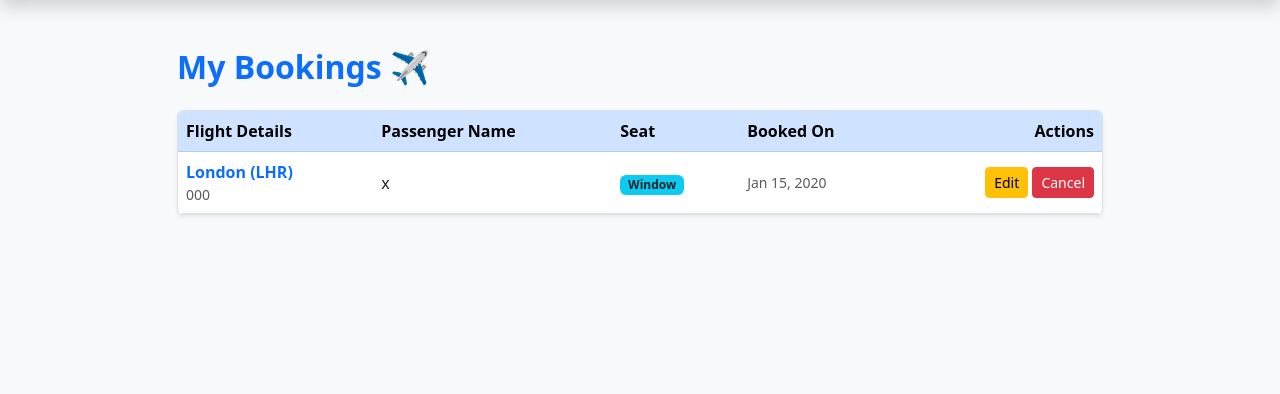
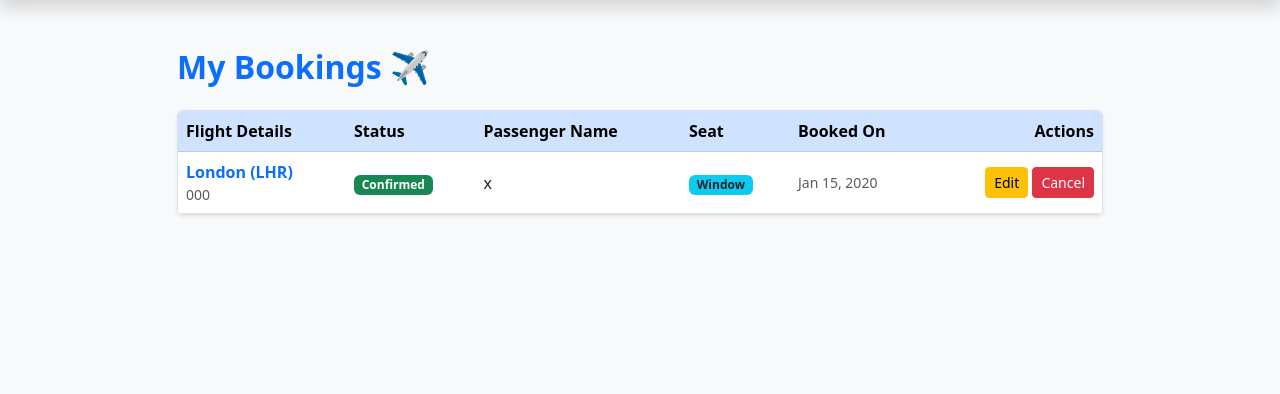
Before and after one commit to Saikou813/CloudHop, a Django app: page /my-bookings/ in a window 1280 px wide. Shown: the part 56-450 px from the top of the page. Run offline with Django 4.2, Linux system fonts and the light colour scheme; a user stored in the database is signed in; data comes from the database, SQL or seed files in the repository; tables that the repository leaves empty hold one stand-in row (values such as "Sample post").

Commit message:
Update my_bookings template with status logic

```diff
--- a/flights/views.py
+++ b/flights/views.py
@@ -62,7 +62,8 @@ def cancel_booking(request, booking_id):
     booking = get_object_or_404(Booking, id=booking_id, user=request.user)
 
     if request.method == 'POST':
-        booking.delete()
+        booking.status = 'Cancelled'
+        booking.save()
         messages.success(request, 'Booking successfully cancelled.')
         return redirect('my_bookings')
 
--- a/templates/flights/my_bookings.html
+++ b/templates/flights/my_bookings.html
@@ -11,6 +11,7 @@
                 <thead class="table-primary text-white">
                     <tr>
                         <th>Flight Details</th>
+                        <th>Status</th>
                         <th>Passenger Name</th>
                         <th>Seat</th>
                         <th>Booked On</th>
@@ -24,15 +25,28 @@
                             <div class="fw-bold text-primary">{{ booking.flight.destination }}</div>
                             <div class="small text-muted">{{ booking.flight.flight_number }}</div>
                         </td>
+                        <td>
+                            {% if booking.status == 'Confirmed' %}
+                            <span class="badge bg-success">Confirmed</span>
+                            {% else %}
+                            <span class="badge bg-secondary">Cancelled</span>
+                            {% endif %}
+                        </td>
                         <td>{{ booking.passenger_name }}</td>
                         <td><span class="badge bg-info text-dark">{{ booking.seat_preference }}</span></td>
                         <td class="text-muted small">{{ booking.created_at|date:"M d, Y" }}</td>
+
                         <td class="text-end">
-                                <!-- Edit Link -->
+                            {% if booking.status == 'Confirmed' %}
+                            <!-- These only show if the booking is Confirmed -->
                             <a href="{% url 'edit_booking' booking.id %}" class="btn btn-sm btn-warning">Edit</a>
-                                <!-- Cancel Link -->
                             <a href="{% url 'cancel_booking' booking.id %}" class="btn btn-sm btn-danger">Cancel</a>
+                            {% else %}
+                            <!-- This shows if the status is 'Cancelled' -->
+                            <span class="text-muted small">No actions available</span>
+                            {% endif %}
                         </td>
+
                     </tr>
                     {% endfor %}
                 </tbody>
```
Lines whose indentation alone changed are shown as unchanged.
